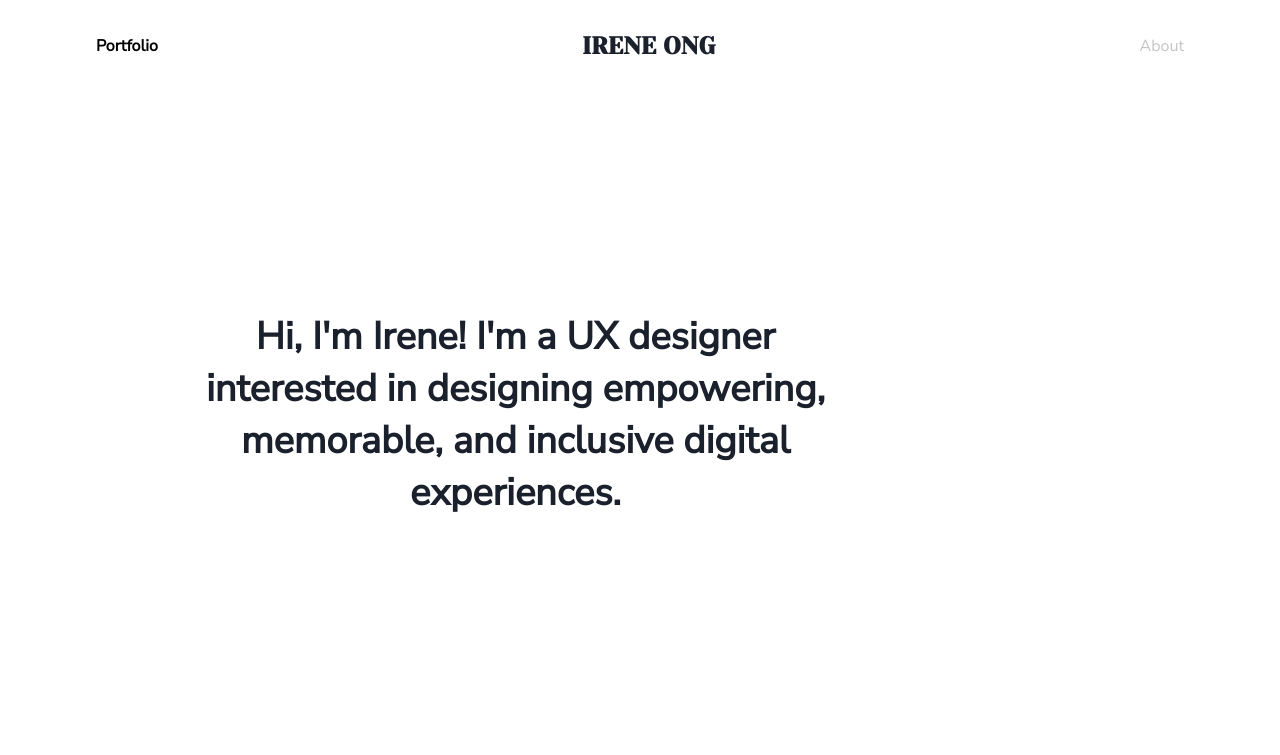
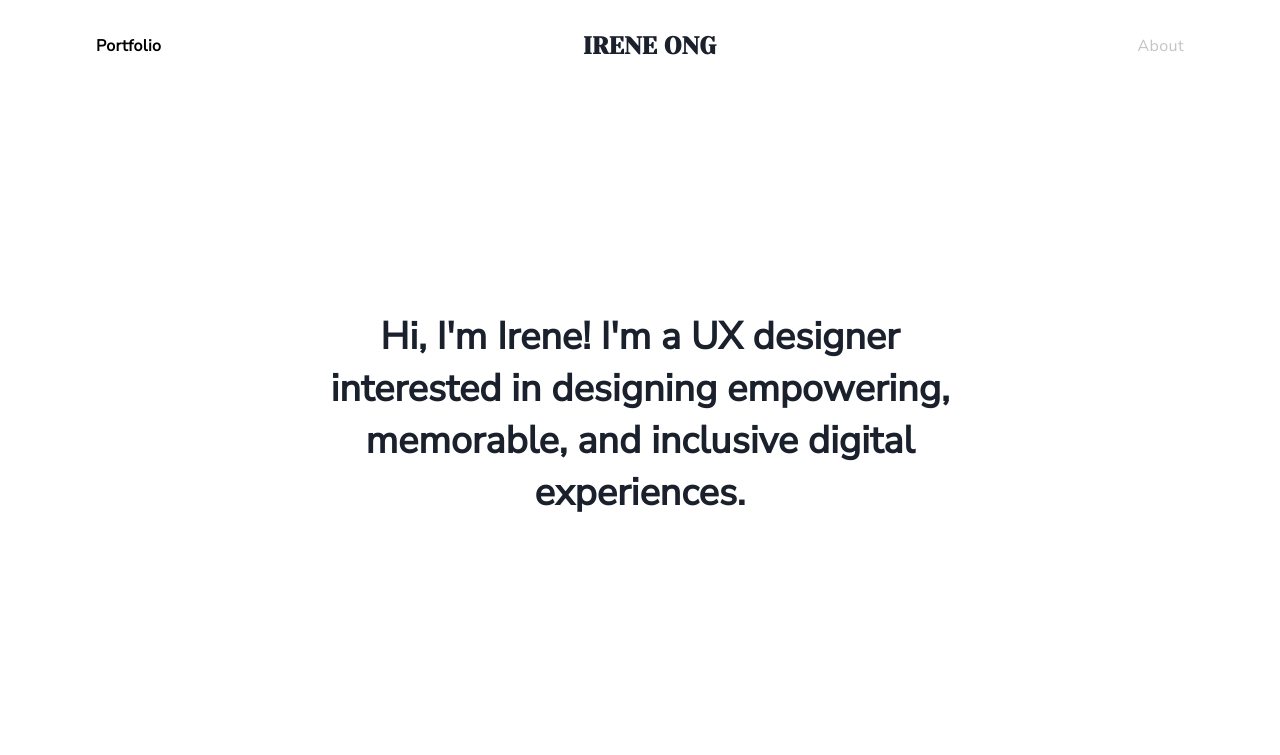
Before and after one commit to jellyie/homepage, a Next.js app: page / in a window 1280 px wide. Shown: the top 755 px of the page. Built offline with nearby package versions, Linux system fonts and the light colour scheme.

Commit message:
switch image for prototype

```diff
--- a/components/imagebox.tsx
+++ b/components/imagebox.tsx
@@ -4,6 +4,7 @@ import Image from 'next/image'
 type Props = {
   src: StaticImageData
   alt?: string
+  border?: string
 }
 
 const ImageBox: React.FunctionComponent<Props> = ({ src, alt }) => {
@@ -31,7 +32,11 @@ const ImageBox: React.FunctionComponent<Props> = ({ src, alt }) => {
   )
 }
 
-const ImageRect: React.FunctionComponent<Props> = ({ src, alt }) => {
+const ImageRect: React.FunctionComponent<Props> = ({
+  src,
+  alt,
+  border = '1px'
+}) => {
   return (
     <>
       <Box
@@ -40,7 +45,7 @@ const ImageRect: React.FunctionComponent<Props> = ({ src, alt }) => {
         overflow='hidden'
         width={{ base: 'full', md: '820px' }}
         borderRadius='lg'
-        border='1px'
+        border={border}
         borderColor='gray.100'
       >
         <Image
--- a/components/navbar.tsx
+++ b/components/navbar.tsx
@@ -12,6 +12,7 @@ const LinkObj: React.FunctionComponent<Props> = ({ children, href, path }) => {
   return (
     <NextLink href={href as string} passHref>
       <Link
+        letterSpacing='wide'
         textAlign='center'
         fontSize='16px'
         color={active ? 'black' : '#C4C4C4'}
--- a/pages/index.tsx
+++ b/pages/index.tsx
@@ -12,17 +12,17 @@ const Home: NextPage = () => {
     <Layout>
       <Stack as='main' justify='center' align='center' py={24}>
         <Box alignItems='center' w='full' display='flex' flexDir='column'>
-          <Stack maxW='container.lg' spacing={85}>
+          <Stack maxW='container.lg' align='center' spacing={85}>
             {/******* Ojective Statement Block *******/}
 
             <Section>
-              <Box justifyContent='center' alignItems='center' maxW='688px'>
+              <Stack w='full' maxW='688px' alignSelf='center'>
                 <Text variant='objective' py={42}>
                   Hi, I&apos;m Irene! I&apos;m a UX designer interested in
                   designing empowering, memorable, and inclusive digital
                   experiences.
                 </Text>
-              </Box>
+              </Stack>
             </Section>
 
             {/******* Project Block *******/}
--- a/pages/projects/ecopacking.tsx
+++ b/pages/projects/ecopacking.tsx
@@ -27,6 +27,7 @@ import journey from '@/images/ecopacking/journey.png'
 import quiz from '@/images/ecopacking/quiz.png'
 import results from '@/images/ecopacking/results.png'
 import match from '@/images/ecopacking/match.png'
+import prototype from '@/images/ecopacking/prototype.png'
 
 const Project: NextPage = () => {
   return (
@@ -174,7 +175,7 @@ const Project: NextPage = () => {
 
             <Section>
               <Text variant='h1'>Design Components</Text>
-              <Text variant='body' as='i'>
+              <Text variant='h3' as='i'>
                 &quot;I am always missing information when trying to make
                 sustainable decisions.&quot;
               </Text>
@@ -229,7 +230,7 @@ const Project: NextPage = () => {
                 brand.
               </Text>
 
-              <ImageRect src={banner} alt='' />
+              <ImageRect src={prototype} alt='' border='0px' />
               <Button
                 justifySelf='center'
                 alignSelf='center'
```
Also changed, not shown: 1 other file (tests, documents, lock files or other folders).
